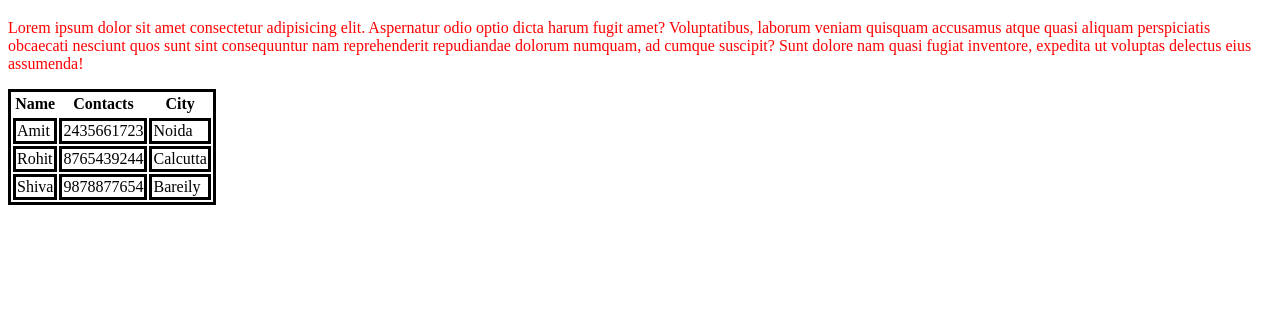
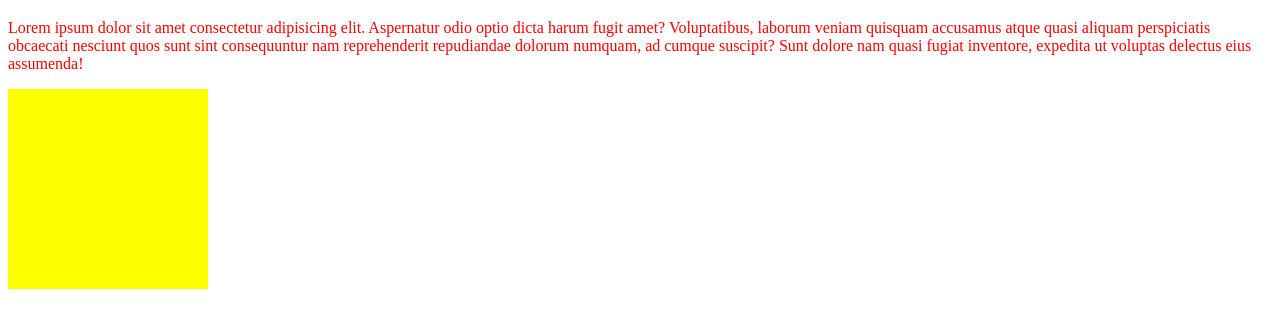
Before and after one commit to amitmishra007/html-css-training, a plain HTML site: page index.html in a window 1280 px wide. Shown: the part 61-388 px from the top of the page. Drawn offline with Linux system fonts and the light colour scheme.

Commit message:
created a blue box

```diff
--- a/index.html
+++ b/index.html
@@ -10,29 +10,7 @@
 <body>
   <h1>Training</h1>
   <p>Lorem ipsum dolor sit amet consectetur adipisicing elit. Aspernatur odio optio dicta harum fugit amet? Voluptatibus, laborum veniam quisquam accusamus atque quasi aliquam perspiciatis obcaecati nesciunt quos sunt sint consequuntur nam reprehenderit repudiandae dolorum numquam, ad cumque suscipit? Sunt dolore nam quasi fugiat inventore, expedita ut voluptas delectus eius assumenda!</p>
-<table>
-    <tr>
-        <thead>
-        <th>Name</th>
-        <th>Contacts</th>
-        <th>City</th>
-        </thead>
-    </tr>
-    <tr>
-        <td>Amit</td>
-        <td>2435661723</td>
-        <td>Noida</td>
-    </tr>
-    <tr>
-        <td>Rohit</td>
-        <td>8765439244</td>
-        <td>Calcutta</td>
-    </tr>
-    <tr><td>Shiva</td>
-    <td>9878877654</td>
-    <td>Bareily</td>
-</tr>
-</table>
+<div class="blue-box"></div>
 <script src="./index.js"></script>
 </body>
 </html>
--- a/style.css
+++ b/style.css
@@ -6,3 +6,9 @@ p
 {
 color: red;
 }
+.blue-box
+{
+    width: 200px;
+    height: 200px;
+    background-color: yellow;
+}
```
